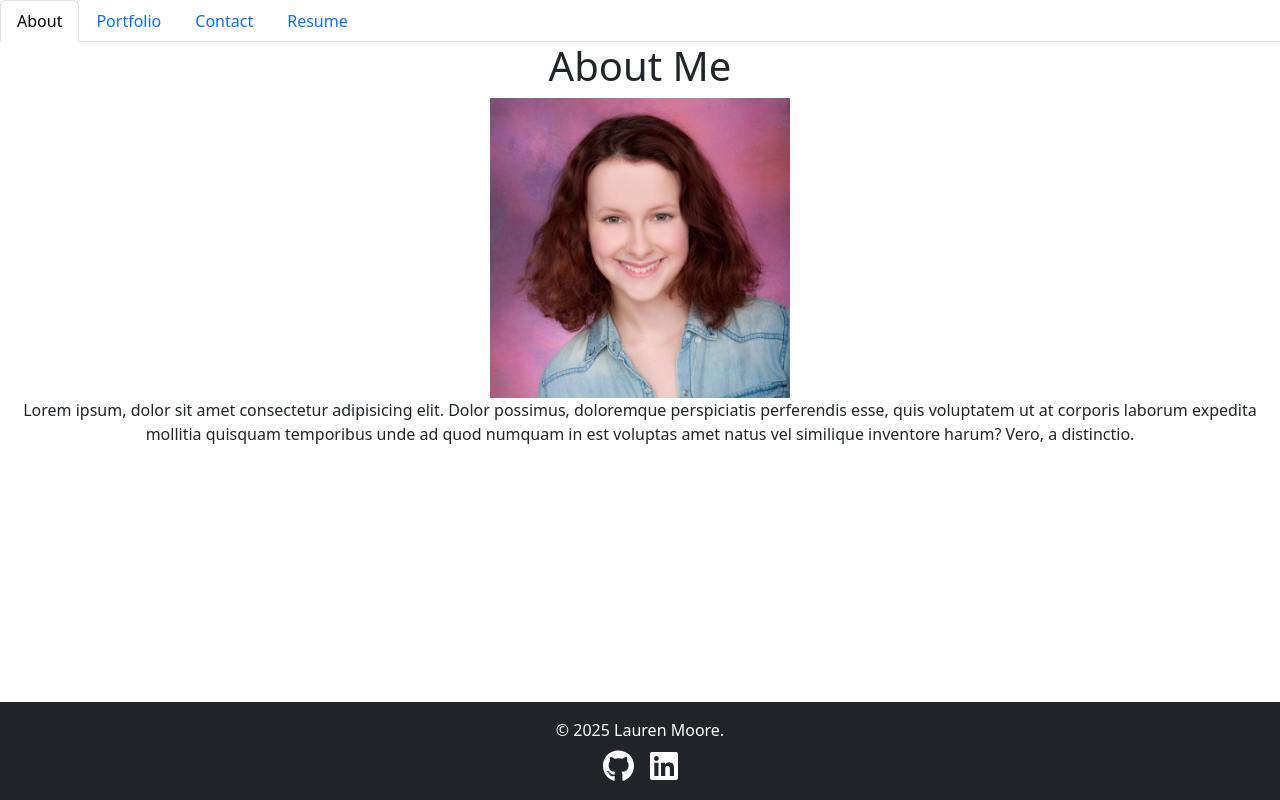
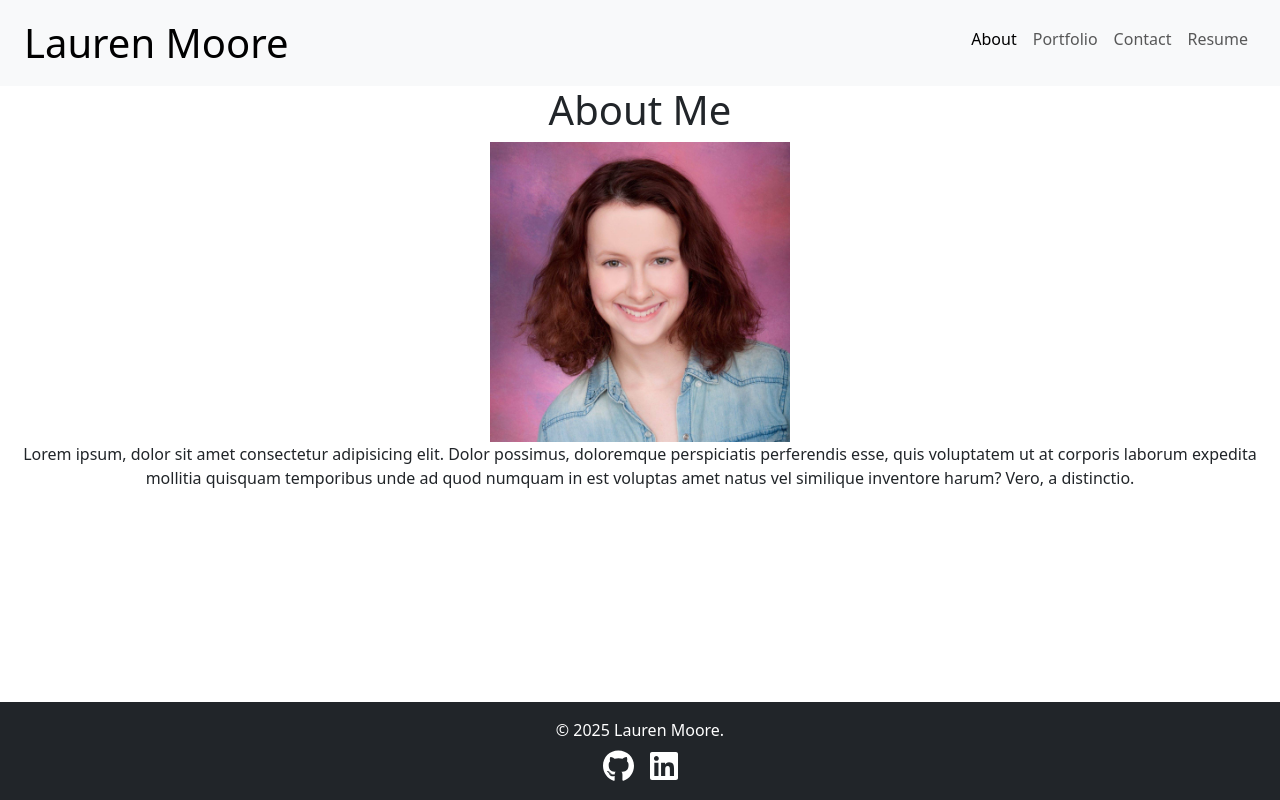
Before and after one commit to Lauren245/portfolio-site, a React (Vite) app: page / in a window 1280 px wide. Built offline with nearby package versions, Linux system fonts and the light colour scheme.

Commit message:
improved layout of the navbar.

```diff
--- a/src/components/Navigation.jsx
+++ b/src/components/Navigation.jsx
@@ -1,11 +1,21 @@
-import { Link, useLocation } from 'react-router-dom'
+import { Link, useLocation } from 'react-router-dom';
+import '../css/Navigation.css';
 
 function Navigation(){
     const currentPage = useLocation().pathname;
 
     return (
-        <ul className='nav nav-tabs'>
-            <li className='nav-item'>
+        <nav className='navbar navbar-expand-lg bg-body-tertiary'>
+            <div className='container-fluid px-4'>
+                <a className='navbar-brand' href='/'>Lauren Moore</a>
+                <button className='navbar-toggler' type='button' data-bs-toggle="collapse" data-bs-target="#navbarSupportedContent"
+                    aria-controls="navbarSupportedContent" aria-expanded="false" aria-label="Toggle navigation"
+                >
+                    <span className="navbar-toggler-icon"></span>
+                </button>
+                <div className="collapse navbar-collapse" id="navbarSupportedContent">
+                    <ul className='navbar-nav ms-auto mb-2 mb-lg-0'>
+                        <li className='nav-item mb-2'>
                             <Link
                                 to='/'
                                 className={currentPage === '/' ? 'nav-link active' : 'nav-link'}
@@ -13,7 +23,7 @@
                                 About
                             </Link>
                         </li>
-            <li className = 'nav-item'>
+                        <li className = 'nav-item mb-2'>
                             <Link
                                 to='/Portfolio'
                                 className={currentPage === '/Portfolio' ? 'nav-link active' : 'nav-link'}
@@ -21,7 +31,7 @@
                                 Portfolio
                             </Link>
                         </li>
-            <li className = 'nav-item'>
+                        <li className = 'nav-item mb-2'>
                             <Link
                                 to='/Contact'
                                 className={currentPage === '/Contact' ? 'nav-link active' : 'nav-link'}
@@ -29,7 +39,7 @@
                                 Contact
                             </Link>
                         </li>
-            <li className = 'nav-item'>
+                        <li className = 'nav-item mb-2'>
                             <Link
                                 to='/Resume'
                                 className={currentPage === '/Resume' ? 'nav-link active' : 'nav-link'}
@@ -38,6 +48,13 @@
                             </Link>
                         </li>
                     </ul>
+                </div>
+            </div>
+
+
+
+
+        </nav>
     );
 }
 
--- /dev/null
+++ b/src/css/Navigation.css
@@ -0,0 +1,3 @@
+.navbar-brand{
+    font-size: 40px;
+}
```
Lines whose indentation alone changed are shown as unchanged.
